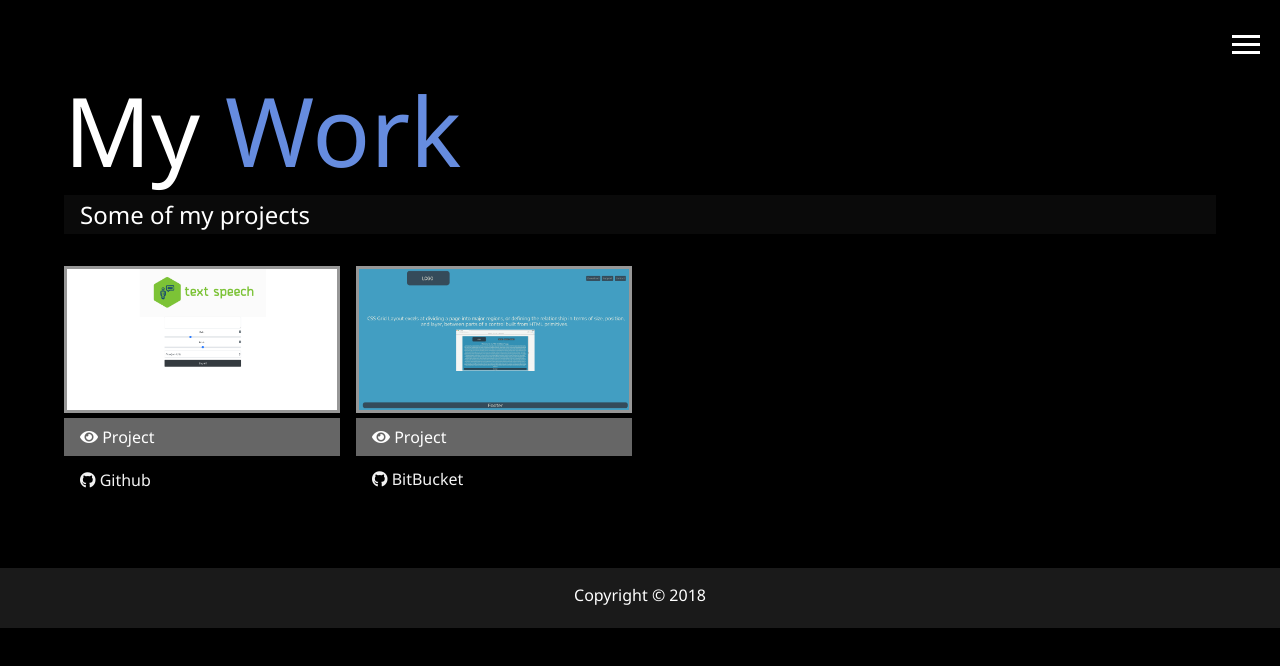
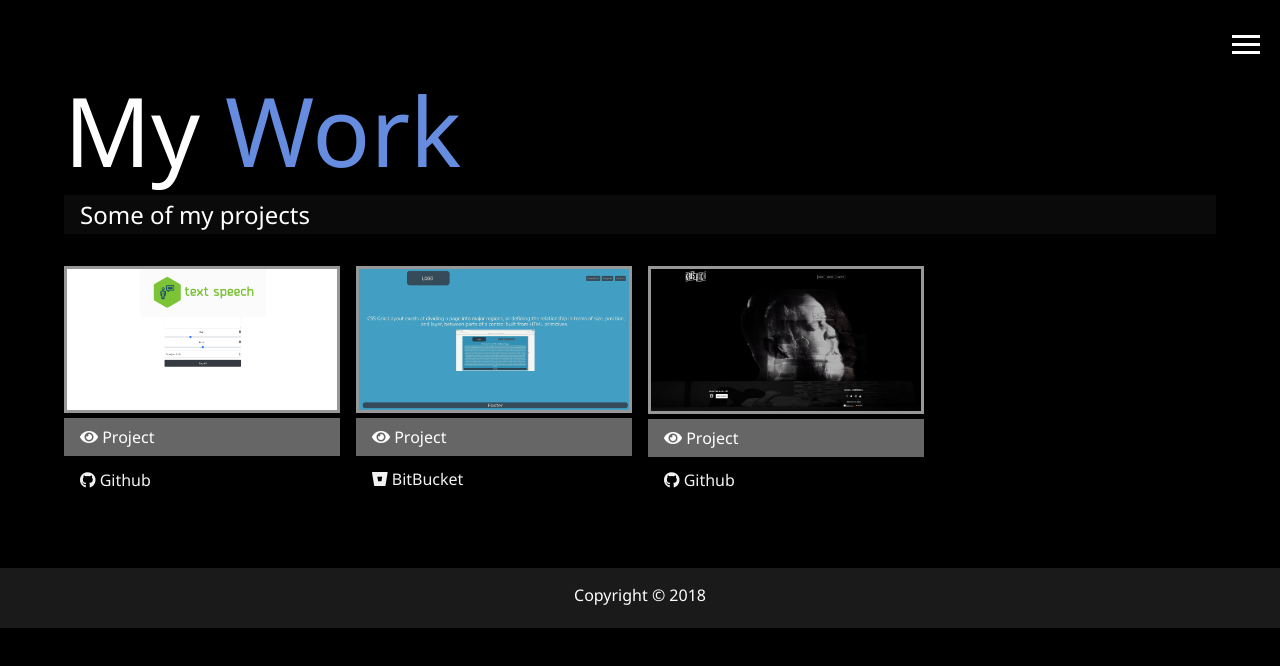
Before and after one commit to stephangriesel/stephangriesel.com, a website: page dist/work.html in a window 1280 px wide. Drawn offline with Linux system fonts and the light colour scheme.

Commit message:
add project

```diff
--- a/dist/work.html
+++ b/dist/work.html
@@ -65,7 +65,19 @@
                         <i class="fas fa-eye workstyle"><span class="workstyle"> Project</span></i>
                     </a>
                     <a href="https://bitbucket.org/stephangriesel/cssgrid/src/master/" class="btn-dark">
-                        <i class="fab fa-github workstyle"><span class="workstyle"> BitBucket</span></i>
+                        <i class="fab fa-bitbucket workstyle"><span class="workstyle"> BitBucket</span></i>
+                    </a>
+
+                </a>
+            </div>
+            <div class="item">
+                <a href="https://www.krisbach.com">
+                    <img src="img/projects/3.png" alt="">
+                    <a href="https://www.krisbach.com/" class="btn-light">
+                        <i class="fas fa-eye workstyle"><span class="workstyle"> Project</span></i>
+                    </a>
+                    <a href="https://github.com/stephangriesel/krisbach-site" class="btn-dark">
+                        <i class="fab fa-github workstyle"><span class="workstyle"> Github</span></i>
                     </a>
 
                 </a>
```
Also changed, not shown: dist/about.html (+2 -2 lines), dist/img/projects/3.png (added).
